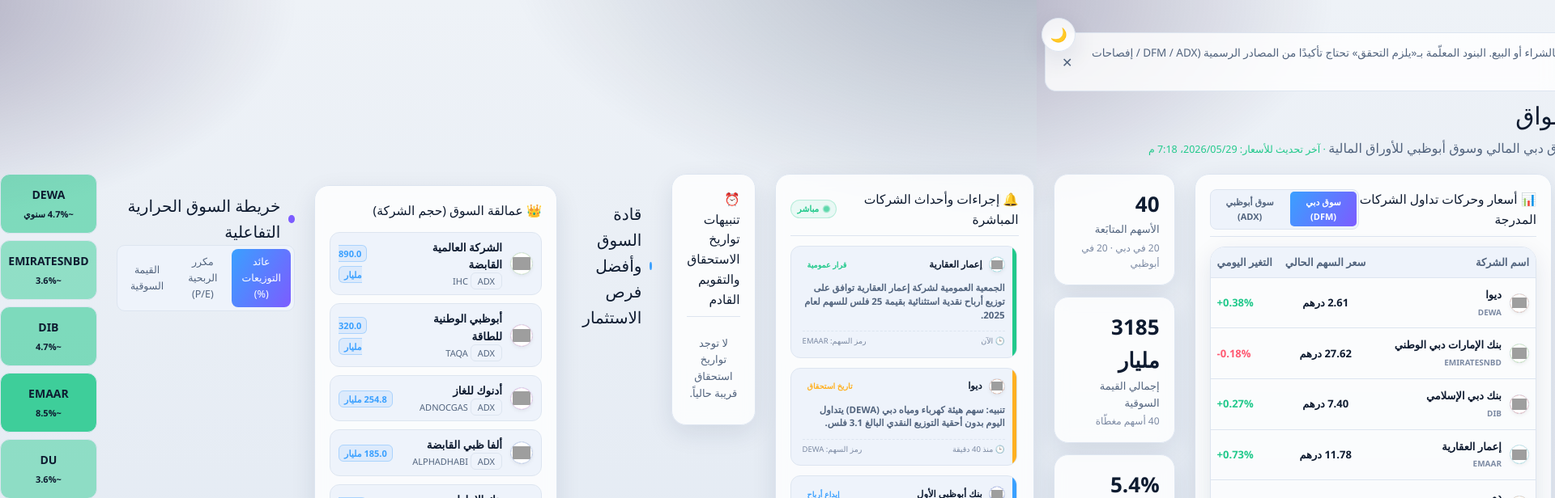
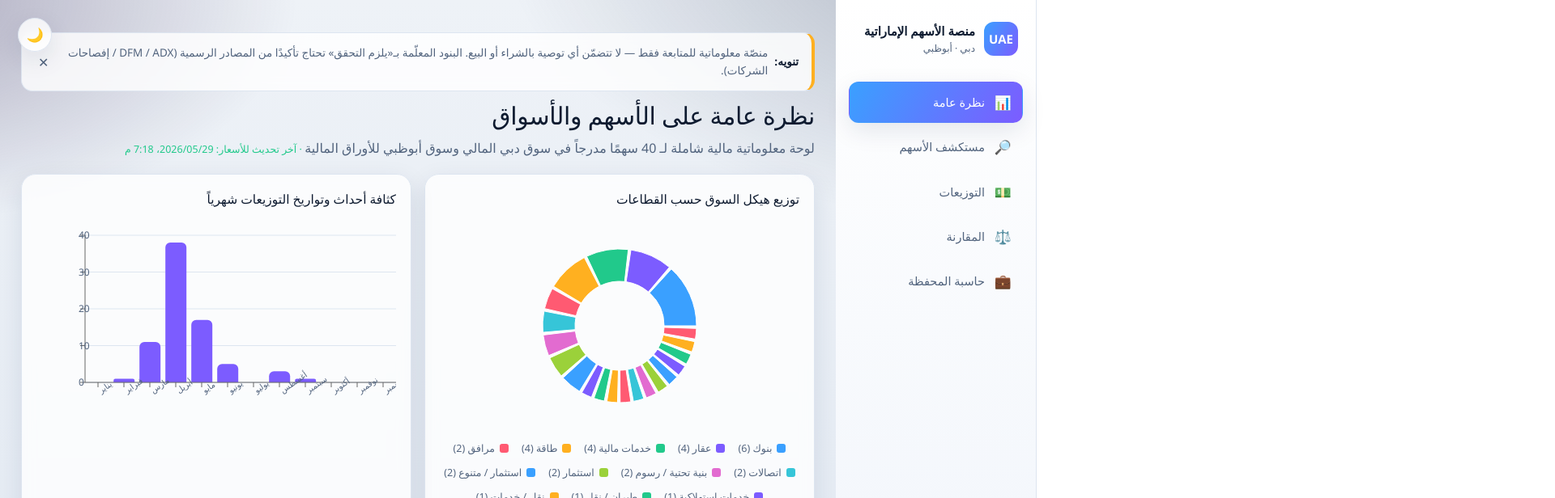
Before and after one commit to mayed050/uae-stocks, a React (Vite) app: page / in a window 1280 px wide. Shown: the top 616 px of the page at 81% size, 1920 px wide, since content can reach past the window. Built offline with nearby package versions, Linux system fonts and the light colour scheme; grey boxes are pictures that could not be loaded.

Commit message:
fix(overview): wrap dashboard items in overview-main container to resolve layout breaking bug

```diff
--- a/src/views/Overview.tsx
+++ b/src/views/Overview.tsx
@@ -468,6 +468,7 @@
       </div>
 
       <div className="overview-layout">
+        <div className="overview-main" style={{ display: 'flex', flexDirection: 'column', gap: '24px' }}>
         {/* 1. قسم الرسوم البيانية وهيكل السوق (مقدمة بصرية) */}
         <div className="chart-grid" style={{ margin: '0 0 24px' }}>
           {/* توزيع القطاعات */}
@@ -925,6 +926,7 @@
           })}
         </div>
       </div>
+      </div>
     </div>
   )
 }
```
